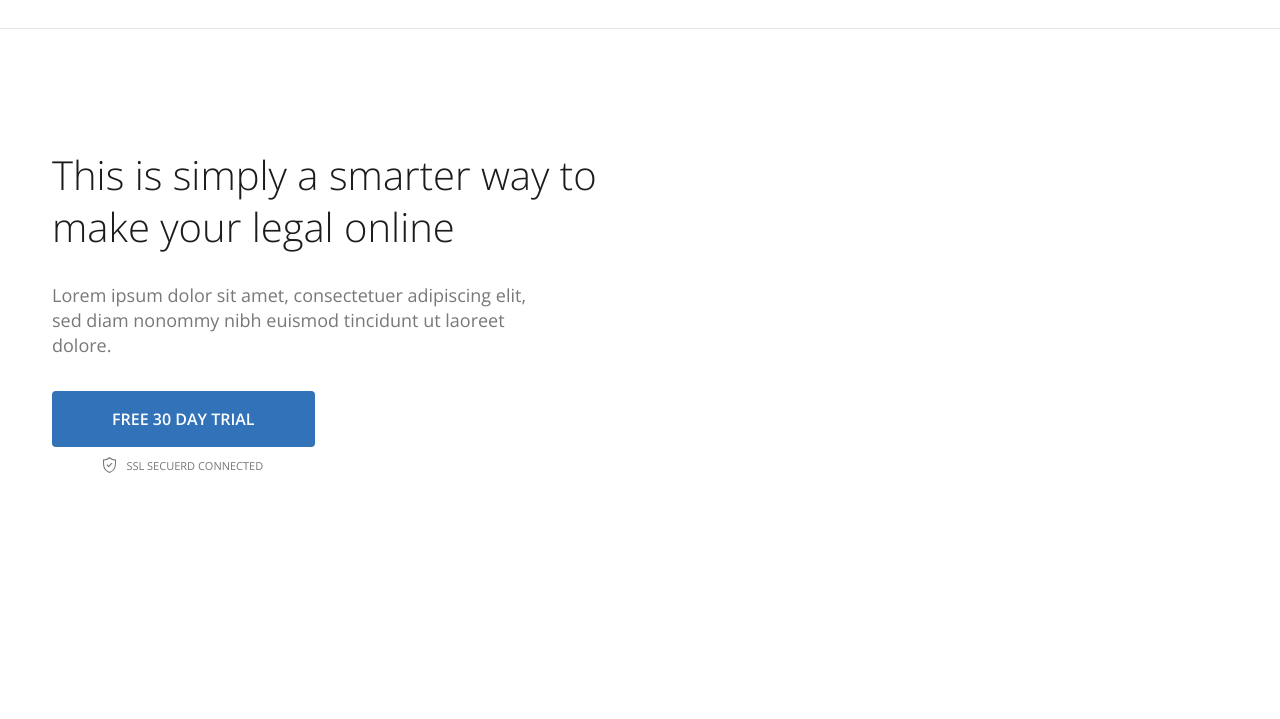
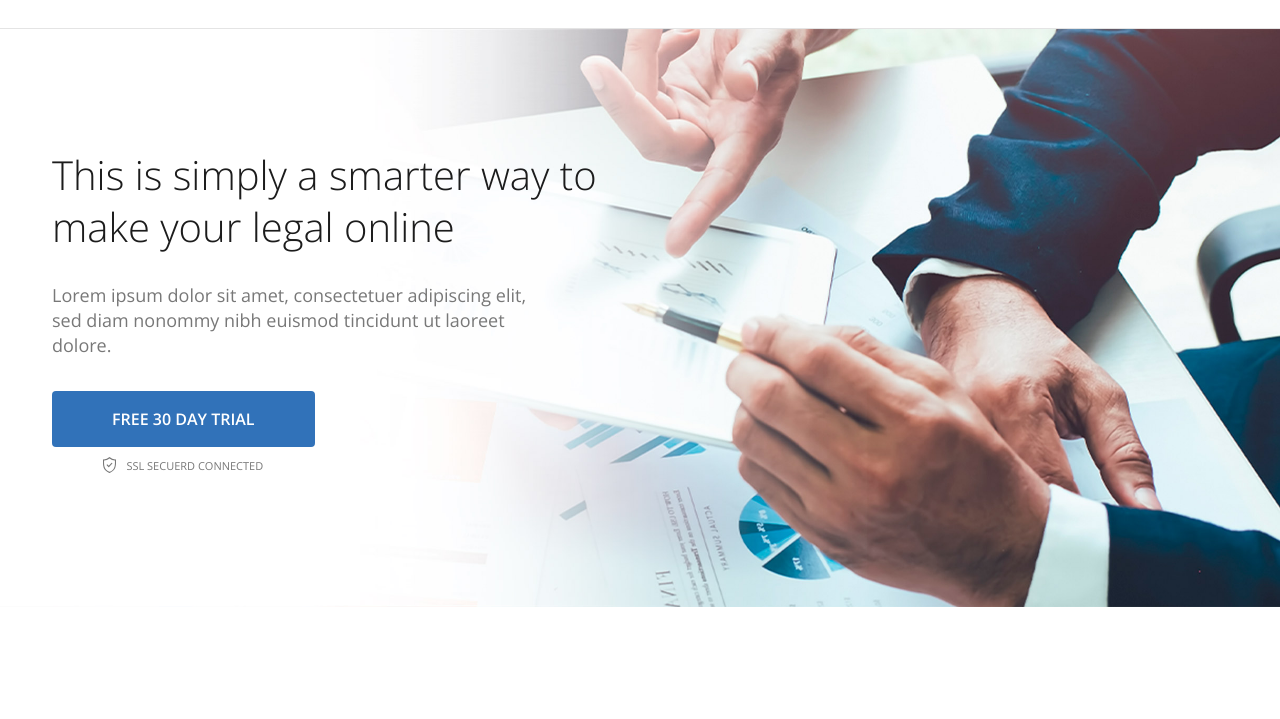
Before and after one commit to Crashmet/first_projects, a plain HTML site: page lionik/index.html in a window 1280 px wide. Shown: the part 81-800 px from the top of the page. Drawn offline with Linux system fonts and the light colour scheme; files whose address does not match are found by name.

Commit message:
Update style.css

```diff
--- a/lionik/css/style.css
+++ b/lionik/css/style.css
@@ -186,7 +186,7 @@ html {
 /* Hero */
 
 .section-hero {
-  background: url('../5 LIONIC/img/Base@2x.jpg') right center no-repeat white;
+  background: url('../img/Base@2x.jpg') right center no-repeat white;
   /* настройка фоновой картинки */
   background-size: cover;
 }
```
